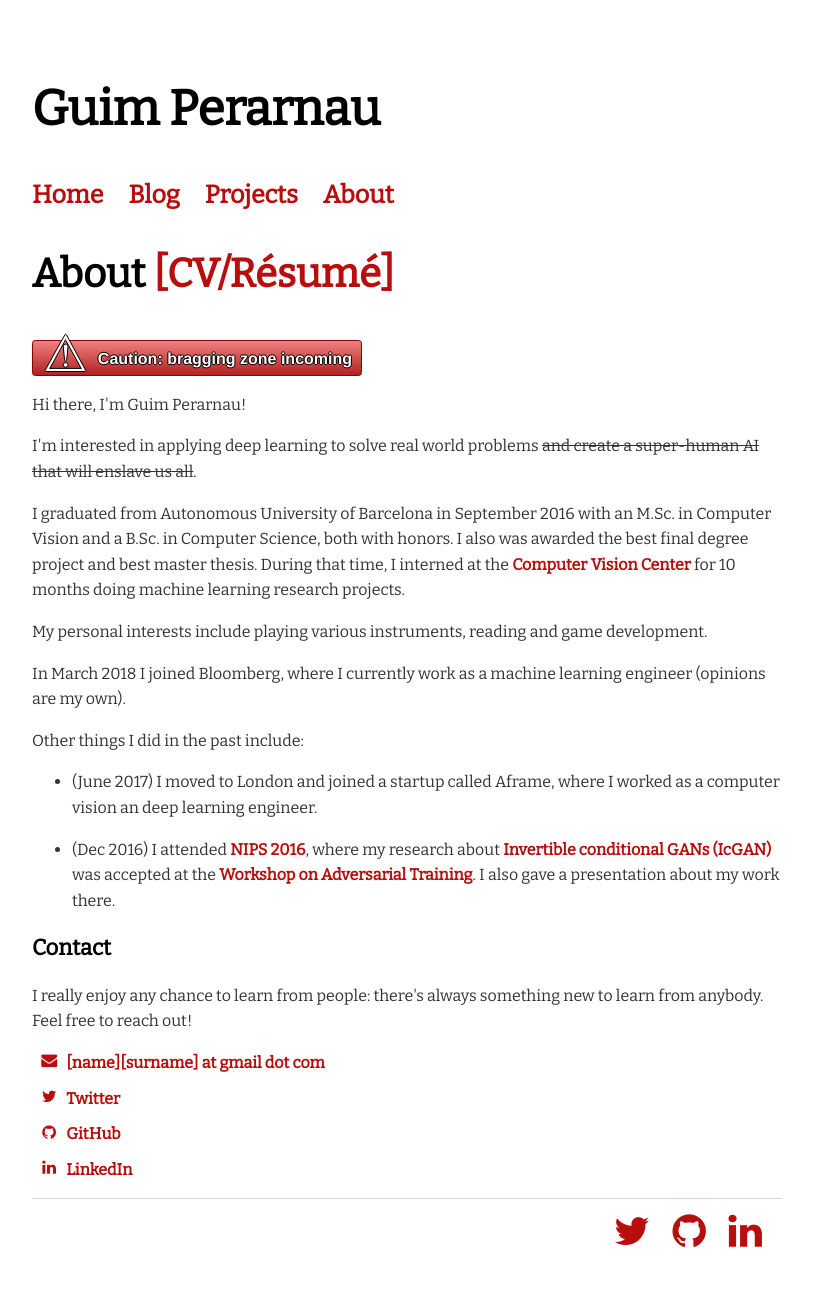
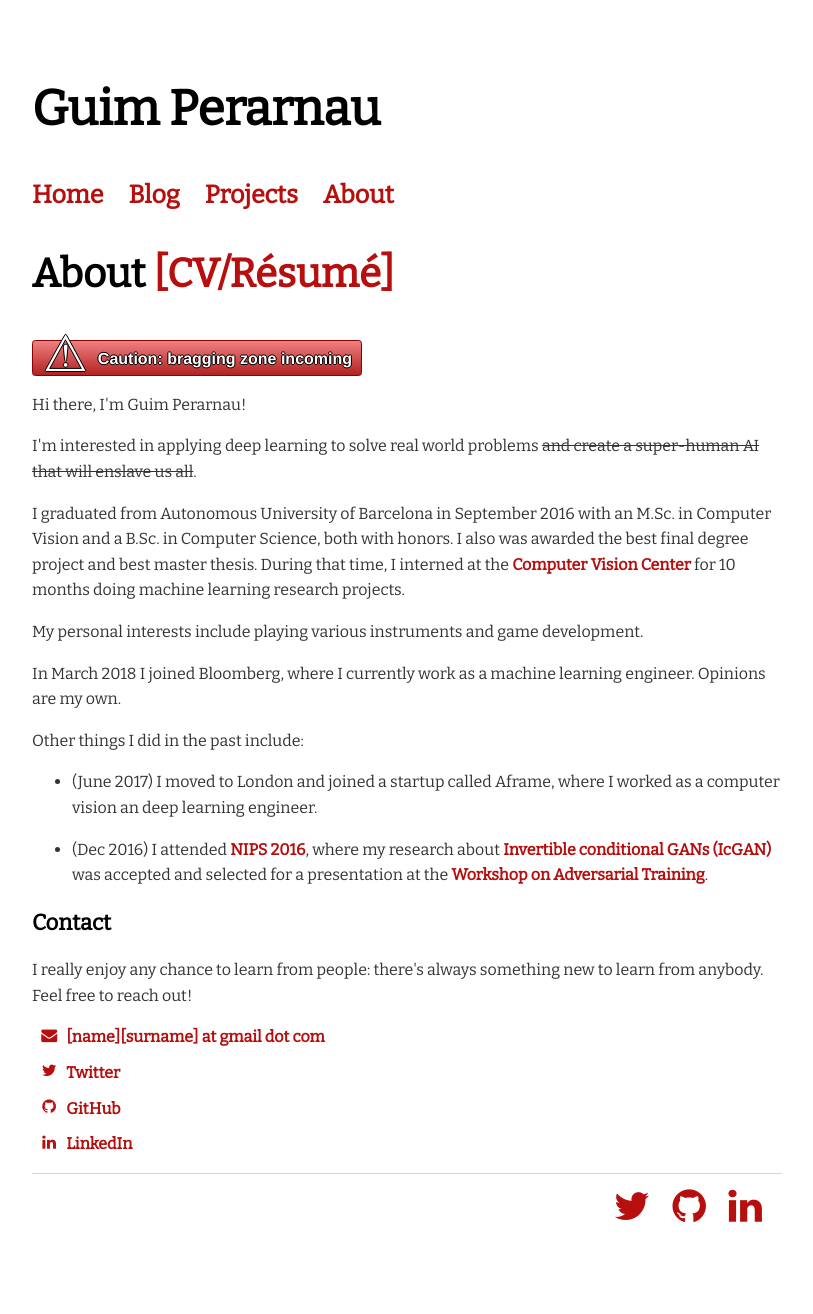
Before and after one commit to Guim3/guim3.github.io, a Jekyll site: the page built from about/index.html, in a window 1280 px wide. Shown: the whole page, without its empty margins (233-1046 px from the left). Built offline with Jekyll 4.4.1, drawn with Linux system fonts in a browser that asks for light colours; after the commit the page ends 1288 px from its top, so only the background shows below that.

Commit message:
Update about

```diff
--- a/about/index.html
+++ b/about/index.html
@@ -10,14 +10,14 @@ title: About
 	<p>I'm interested in applying deep learning to solve real world problems <s>and create a super-human AI that will enslave us all</s>.
 	</p>
 	<p>I graduated from Autonomous University of Barcelona in September 2016 with an M.Sc. in Computer Vision and a B.Sc. in Computer Science, both with honors. I also was awarded the best final degree project and best master thesis. During that time, I interned at the <a href="http://www.cvc.uab.es/">Computer Vision Center</a> for 10 months doing machine learning research projects.</p>
-	<p>My personal interests include playing various instruments, reading and game development.</p>
+	<p>My personal interests include playing various instruments and game development.</p>
 
-	<p>In March 2018 I joined Bloomberg, where I currently work as a machine learning engineer (opinions are my own).</p>
+	<p>In March 2018 I joined Bloomberg, where I currently work as a machine learning engineer. Opinions are my own.</p>
 
 	<p>Other things I did in the past include:</p>
 	<ul>
 		<li><p>(June 2017) I moved to London and joined a startup called Aframe, where I worked as a computer vision an deep learning engineer.</p></li>
-		<li><p>(Dec 2016) I attended <a href="https://nips.cc/Conferences/2016">NIPS 2016</a>, where my research about <a href="../projects/#icgan"> Invertible conditional GANs (IcGAN)</a> was accepted at the <a href="https://sites.google.com/site/nips2016adversarial/">Workshop on Adversarial Training</a>. I also gave a presentation about my work there.</p></li>
+		<li><p>(Dec 2016) I attended <a href="https://nips.cc/Conferences/2016">NIPS 2016</a>, where my research about <a href="../projects/#icgan"> Invertible conditional GANs (IcGAN)</a> was accepted and selected for a presentation at the <a href="https://sites.google.com/site/nips2016adversarial/">Workshop on Adversarial Training</a>.</p></li>
 	</ul>
 
 	<h3>Contact</h3>
```
